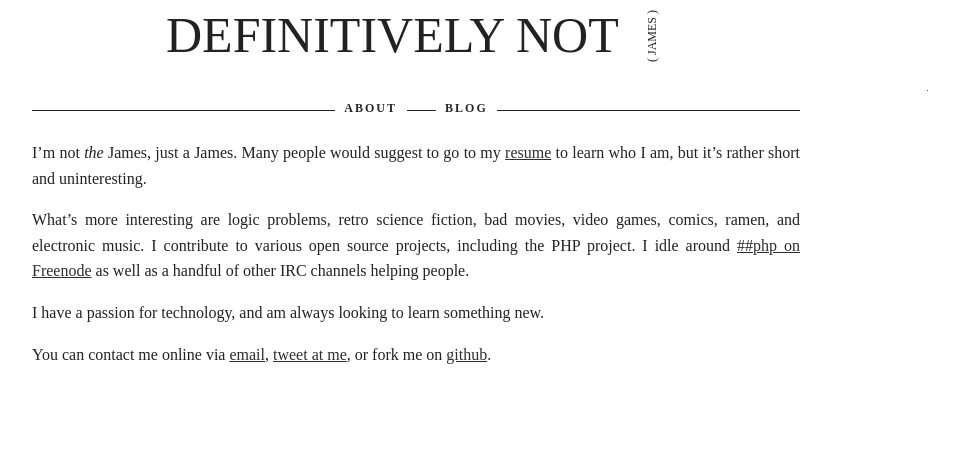
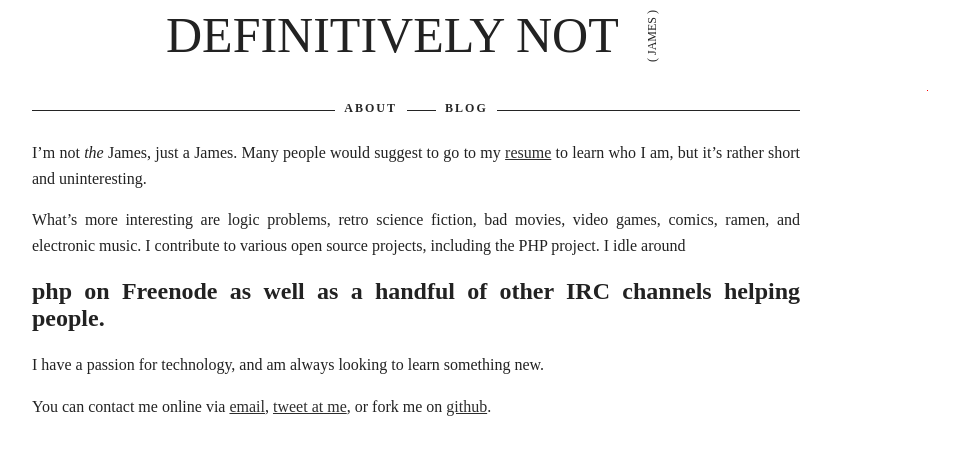
Before and after one commit to imnotjames/imnotjames.github.io, a Jekyll site: the page built from index.markdown, in a window 1280 px wide. Shown: the top 455 px of the page, without its empty margins (224-1183 px from the left). Built offline with Jekyll 4.4.1, drawn with Linux system fonts in a browser that asks for light colours; some web fonts are replaced; Markdown is read by kramdown in place of the engine named in the settings; some of the changed lines change nothing that is shown.

Commit message:
remove link to ##php

```diff
--- a/index.markdown
+++ b/index.markdown
@@ -10,8 +10,7 @@ uninteresting.
 What's more interesting are logic problems, retro science fiction, bad movies,
 video games, comics, ramen, and electronic music.  I contribute to various
 open source projects, including the PHP project.  I idle around
-[##php on Freenode][##php] as well as a handful of other IRC channels helping
-people.
+##php on Freenode as well as a handful of other IRC channels helping people.
 
 I have a passion for technology, and am always looking to learn something new.
 
@@ -20,7 +19,6 @@ I have a passion for technology, and am always looking to learn something new.
 You can contact me online via [email][email], [tweet at me][twitter], or fork me on [github][github].
 
 [resume]: /resume.html
-[##php]: irc://irc.freenode.net/%23%23php
 [email]: {{ site.contact.email }}
 [github]: {{ site.contact.github }}
 [twitter]: {{ site.contact.twitter }}
```
